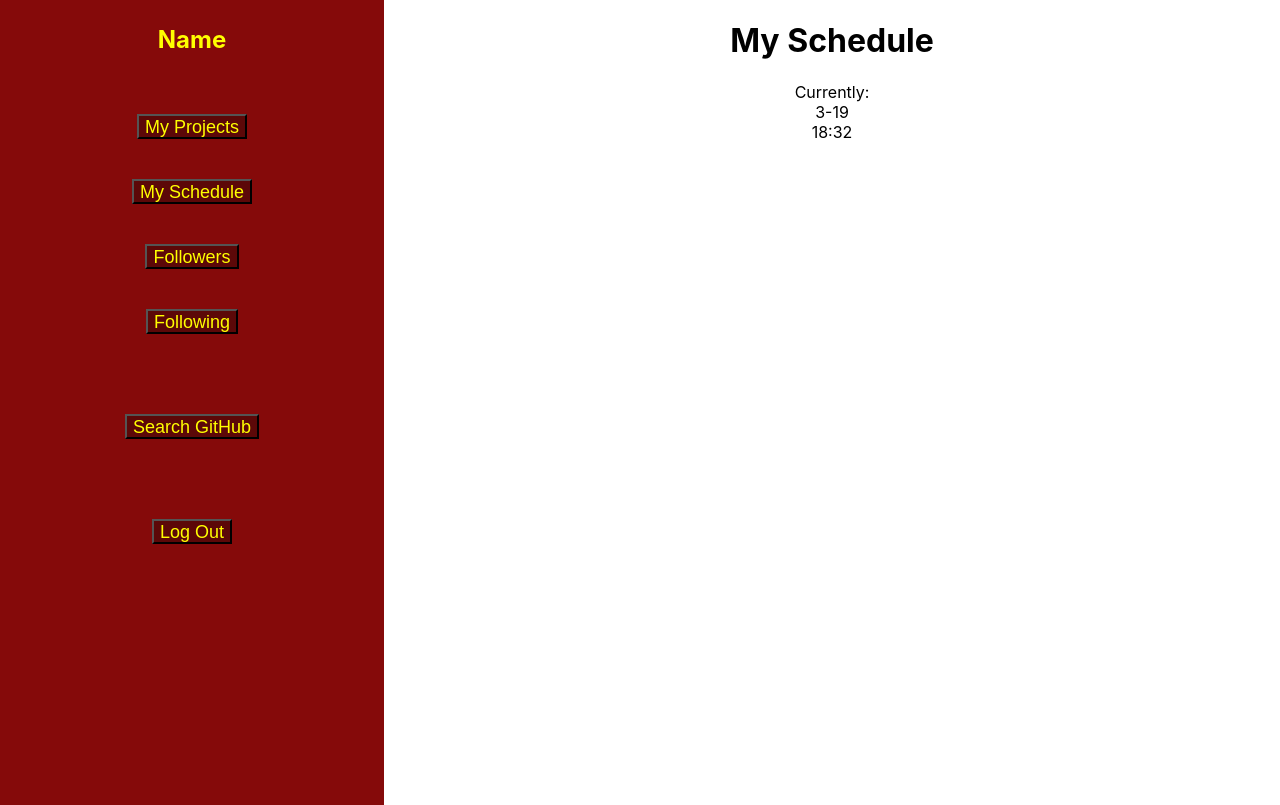
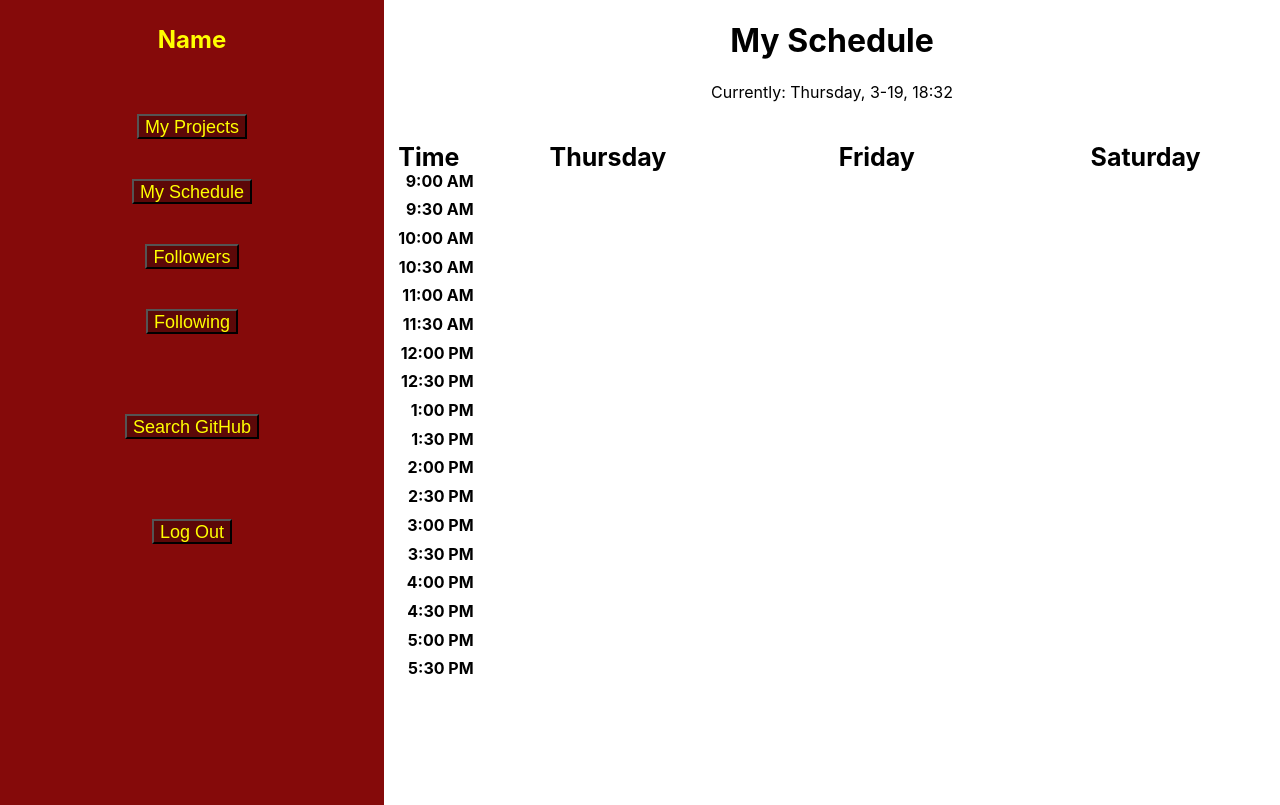
Before and after one commit to adamsl22/Project_Organizer_FrontEnd, a React (Create React App) app: page /schedule in a window 1280 px wide. Built offline with nearby package versions, Linux system fonts and the light colour scheme.

Commit message:
schedule

```diff
--- a/src/Components/Schedule.js
+++ b/src/Components/Schedule.js
@@ -1,26 +1,125 @@
 import React from 'react';
+import ScheduleCell from './ScheduleCell'
 
 class Schedule extends React.Component{
     state = {
         currentDate: '',
+        today: '',
+        tomorrow: '',
+        dayAfterTomorrow: '',
         currentTime: ''
     }
 
     componentDidMount(){
         const present = new Date();
+        const weekArray = ['Sunday', 'Monday', 'Tuesday', 'Wednesday', 'Thursday', 'Friday', 'Saturday']
         this.setState({
-            currentDate: (present.getMonth()+1) + '-' + present.getDate(),
+            currentDate: weekArray[present.getDay()] + ', ' + (present.getMonth()+1) + '-' + present.getDate(),
+            today: weekArray[present.getDay()],
             currentTime: present.getHours() + ':' + present.getMinutes()
         })
+        if (present.getDay() === 5){
+            this.setState({
+                tomorrow: weekArray[6],
+                dayAfterTomorrow: weekArray[0]
+            })
+        } else if (present.getDay() === 6){
+            this.setState({
+                tomorrow: weekArray[0],
+                dayAfterTomorrow: weekArray[1]
+            })
+        } else {
+            this.setState({
+                tomorrow: weekArray[(present.getDay() + 1)],
+                dayAfterTomorrow: weekArray[(present.getDay() + 2)]
+            })
+        }
     }
 
     render(){
         return(
             <div>
                 <h1>My Schedule</h1>
-                Currently:<br></br>
-                {this.state.currentDate}<br></br>
-                {this.state.currentTime}
+                Currently: {this.state.currentDate}, {this.state.currentTime}
+                <br></br><br></br><br></br>
+                <div id="schedule">
+                    <div className="schedule-header">Time</div>
+                    <div className="schedule-header">{this.state.today}</div>
+                    <div className="schedule-header">{this.state.tomorrow}</div>
+                    <div className="schedule-header">{this.state.dayAfterTomorrow}</div>
+                    <div className="schedule-time">9:00 AM</div>
+                    <ScheduleCell h={9} m={[-1, 30]} d={0} time={this.state.currentTime} user={this.props.user}/>
+                    <ScheduleCell h={9} m={[-1, 30]} d={1} time={this.state.currentTime} user={this.props.user}/>
+                    <ScheduleCell h={9} m={[-1, 30]} d={2} time={this.state.currentTime} user={this.props.user}/>
+                    <div className="schedule-time">9:30 AM</div>
+                    <ScheduleCell h={9} m={[29, 60]} d={0} time={this.state.currentTime} user={this.props.user}/>
+                    <ScheduleCell h={9} m={[29, 60]} d={1} time={this.state.currentTime} user={this.props.user}/>
+                    <ScheduleCell h={9} m={[29, 60]} d={2} time={this.state.currentTime} user={this.props.user}/>
+                    <div className="schedule-time">10:00 AM</div>
+                    <ScheduleCell h={10} m={[-1, 30]} d={0} time={this.state.currentTime} user={this.props.user}/>
+                    <ScheduleCell h={10} m={[-1, 30]} d={1} time={this.state.currentTime} user={this.props.user}/>
+                    <ScheduleCell h={10} m={[-1, 30]} d={2} time={this.state.currentTime} user={this.props.user}/>
+                    <div className="schedule-time">10:30 AM</div>
+                    <ScheduleCell h={10} m={[29, 60]} d={0} time={this.state.currentTime} user={this.props.user}/>
+                    <ScheduleCell h={10} m={[29, 60]} d={1} time={this.state.currentTime} user={this.props.user}/>
+                    <ScheduleCell h={10} m={[29, 60]} d={2} time={this.state.currentTime} user={this.props.user}/>
+                    <div className="schedule-time">11:00 AM</div>
+                    <ScheduleCell h={11} m={[-1, 30]} d={0} time={this.state.currentTime} user={this.props.user}/>
+                    <ScheduleCell h={11} m={[-1, 30]} d={1} time={this.state.currentTime} user={this.props.user}/>
+                    <ScheduleCell h={11} m={[-1, 30]} d={2} time={this.state.currentTime} user={this.props.user}/>
+                    <div className="schedule-time">11:30 AM</div>
+                    <ScheduleCell h={11} m={[29, 60]} d={0} time={this.state.currentTime} user={this.props.user}/>
+                    <ScheduleCell h={11} m={[29, 60]} d={1} time={this.state.currentTime} user={this.props.user}/>
+                    <ScheduleCell h={11} m={[29, 60]} d={2} time={this.state.currentTime} user={this.props.user}/>
+                    <div className="schedule-time">12:00 PM</div>
+                    <ScheduleCell h={12} m={[-1, 30]} d={0} time={this.state.currentTime} user={this.props.user}/>
+                    <ScheduleCell h={12} m={[-1, 30]} d={1} time={this.state.currentTime} user={this.props.user}/>
+                    <ScheduleCell h={12} m={[-1, 30]} d={2} time={this.state.currentTime} user={this.props.user}/>
+                    <div className="schedule-time">12:30 PM</div>
+                    <ScheduleCell h={12} m={[29, 60]} d={0} time={this.state.currentTime} user={this.props.user}/>
+                    <ScheduleCell h={12} m={[29, 60]} d={1} time={this.state.currentTime} user={this.props.user}/>
+                    <ScheduleCell h={12} m={[29, 60]} d={2} time={this.state.currentTime} user={this.props.user}/>
+                    <div className="schedule-time">1:00 PM</div>
+                    <ScheduleCell h={13} m={[-1, 30]} d={0} time={this.state.currentTime} user={this.props.user}/>
+                    <ScheduleCell h={13} m={[-1, 30]} d={1} time={this.state.currentTime} user={this.props.user}/>
+                    <ScheduleCell h={13} m={[-1, 30]} d={2} time={this.state.currentTime} user={this.props.user}/>
+                    <div className="schedule-time">1:30 PM</div>
+                    <ScheduleCell h={13} m={[29, 60]} d={0} time={this.state.currentTime} user={this.props.user}/>
+                    <ScheduleCell h={13} m={[29, 60]} d={1} time={this.state.currentTime} user={this.props.user}/>
+                    <ScheduleCell h={13} m={[29, 60]} d={2} time={this.state.currentTime} user={this.props.user}/>
+                    <div className="schedule-time">2:00 PM</div>
+                    <ScheduleCell h={14} m={[-1, 30]} d={0} time={this.state.currentTime} user={this.props.user}/>
+                    <ScheduleCell h={14} m={[-1, 30]} d={1} time={this.state.currentTime} user={this.props.user}/>
+                    <ScheduleCell h={14} m={[-1, 30]} d={2} time={this.state.currentTime} user={this.props.user}/>
+                    <div className="schedule-time">2:30 PM</div>
+                    <ScheduleCell h={14} m={[29, 60]} d={0} time={this.state.currentTime} user={this.props.user}/>
+                    <ScheduleCell h={14} m={[29, 60]} d={1} time={this.state.currentTime} user={this.props.user}/>
+                    <ScheduleCell h={14} m={[29, 60]} d={2} time={this.state.currentTime} user={this.props.user}/>
+                    <div className="schedule-time">3:00 PM</div>
+                    <ScheduleCell h={15} m={[-1, 30]} d={0} time={this.state.currentTime} user={this.props.user}/>
+                    <ScheduleCell h={15} m={[-1, 30]} d={1} time={this.state.currentTime} user={this.props.user}/>
+                    <ScheduleCell h={15} m={[-1, 30]} d={2} time={this.state.currentTime} user={this.props.user}/>
+                    <div className="schedule-time">3:30 PM</div>
+                    <ScheduleCell h={15} m={[29, 60]} d={0} time={this.state.currentTime} user={this.props.user}/>
+                    <ScheduleCell h={15} m={[29, 60]} d={1} time={this.state.currentTime} user={this.props.user}/>
+                    <ScheduleCell h={15} m={[29, 60]} d={2} time={this.state.currentTime} user={this.props.user}/>
+                    <div className="schedule-time">4:00 PM</div>
+                    <ScheduleCell h={16} m={[-1, 30]} d={0} time={this.state.currentTime} user={this.props.user}/>
+                    <ScheduleCell h={16} m={[-1, 30]} d={1} time={this.state.currentTime} user={this.props.user}/>
+                    <ScheduleCell h={16} m={[-1, 30]} d={2} time={this.state.currentTime} user={this.props.user}/>
+                    <div className="schedule-time">4:30 PM</div>
+                    <ScheduleCell h={16} m={[29, 60]} d={0} time={this.state.currentTime} user={this.props.user}/>
+                    <ScheduleCell h={16} m={[29, 60]} d={1} time={this.state.currentTime} user={this.props.user}/>
+                    <ScheduleCell h={16} m={[29, 60]} d={2} time={this.state.currentTime} user={this.props.user}/>
+                    <div className="schedule-time">5:00 PM</div>
+                    <ScheduleCell h={17} m={[-1, 30]} d={0} time={this.state.currentTime} user={this.props.user}/>
+                    <ScheduleCell h={17} m={[-1, 30]} d={1} time={this.state.currentTime} user={this.props.user}/>
+                    <ScheduleCell h={17} m={[-1, 30]} d={2} time={this.state.currentTime} user={this.props.user}/>
+                    <div className="schedule-time">5:30 PM</div>
+                    <ScheduleCell h={17} m={[29, 60]} d={0} time={this.state.currentTime} user={this.props.user}/>
+                    <ScheduleCell h={17} m={[29, 60]} d={1} time={this.state.currentTime} user={this.props.user}/>
+                    <ScheduleCell h={17} m={[29, 60]} d={2} time={this.state.currentTime} user={this.props.user}/>
+                </div>
             </div>
         )
     }
--- /dev/null
+++ b/src/Components/ScheduleCell.js
@@ -0,0 +1,17 @@
+import React from 'react';
+
+class ScheduleCell extends React.Component{
+
+
+    render(){
+        const hour = this.props.time.split(':')[0]
+        const minute = this.props.time.split(':')[1]
+        return (
+            <div>
+                {this.props.h === hour && this.props.m[0] < minute && this.props.m[1] > minute && this.props.d === 0 && <div>current</div>}
+            </div>
+        )
+    }
+}
+
+export default ScheduleCell
--- a/src/index.css
+++ b/src/index.css
@@ -83,3 +83,22 @@ a:hover {
   color: white;
   font-weight: bold;
 }
+
+#schedule {
+  display: grid;
+  grid-template-columns: 10% 30% 30% 30%;
+  grid-template-rows: 5% 5% 5% 5% 5% 5% 5% 5% 5% 5% 5% 5% 5% 5% 5% 5% 5% 5% 5%;
+  grid-row-gap: 3px;
+}
+
+.schedule-header {
+  font-size: 25px;
+  font-weight: bold;
+  text-align: center;
+  margin-bottom: 70px;
+}
+
+.schedule-time {
+  font-weight: bold;
+  text-align: right;
+}
```
